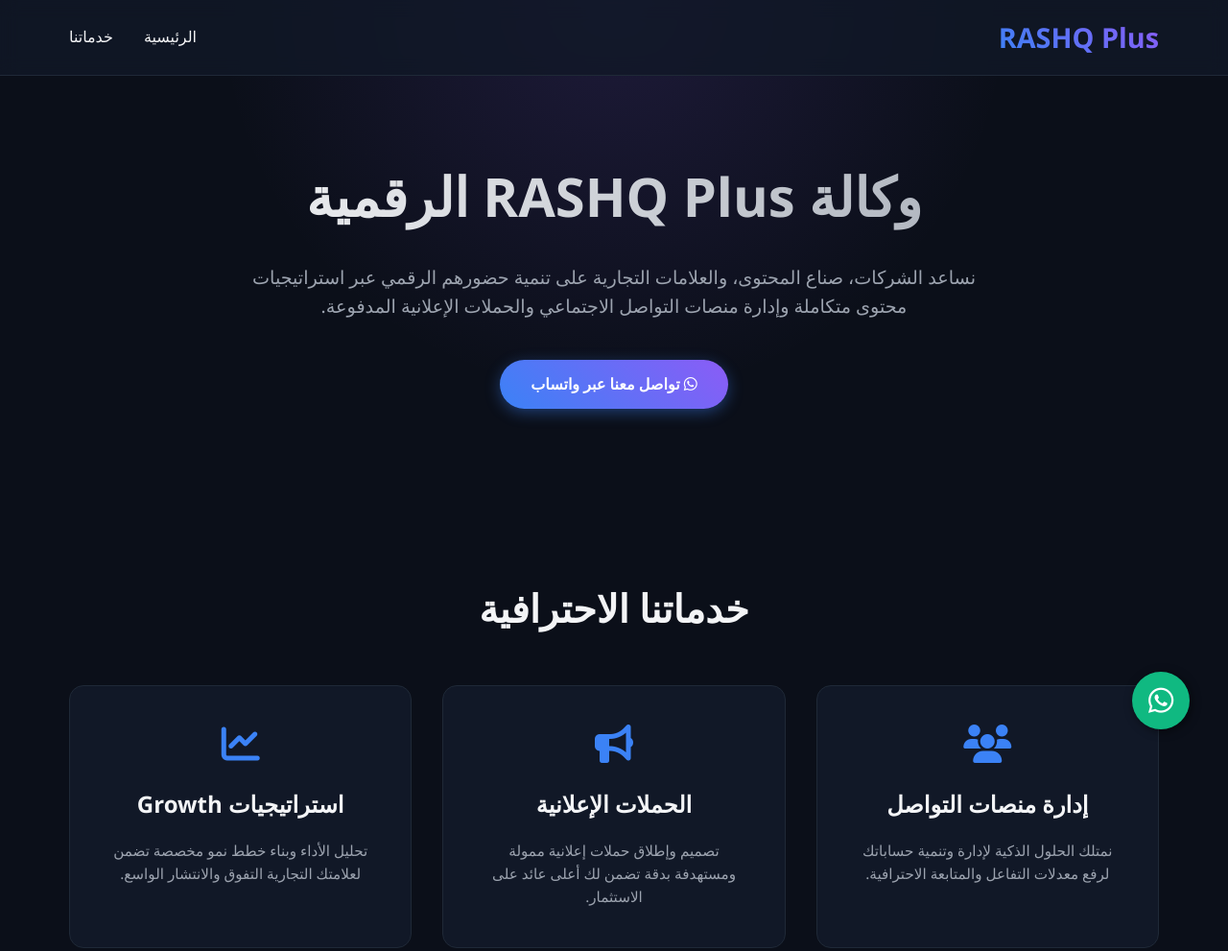
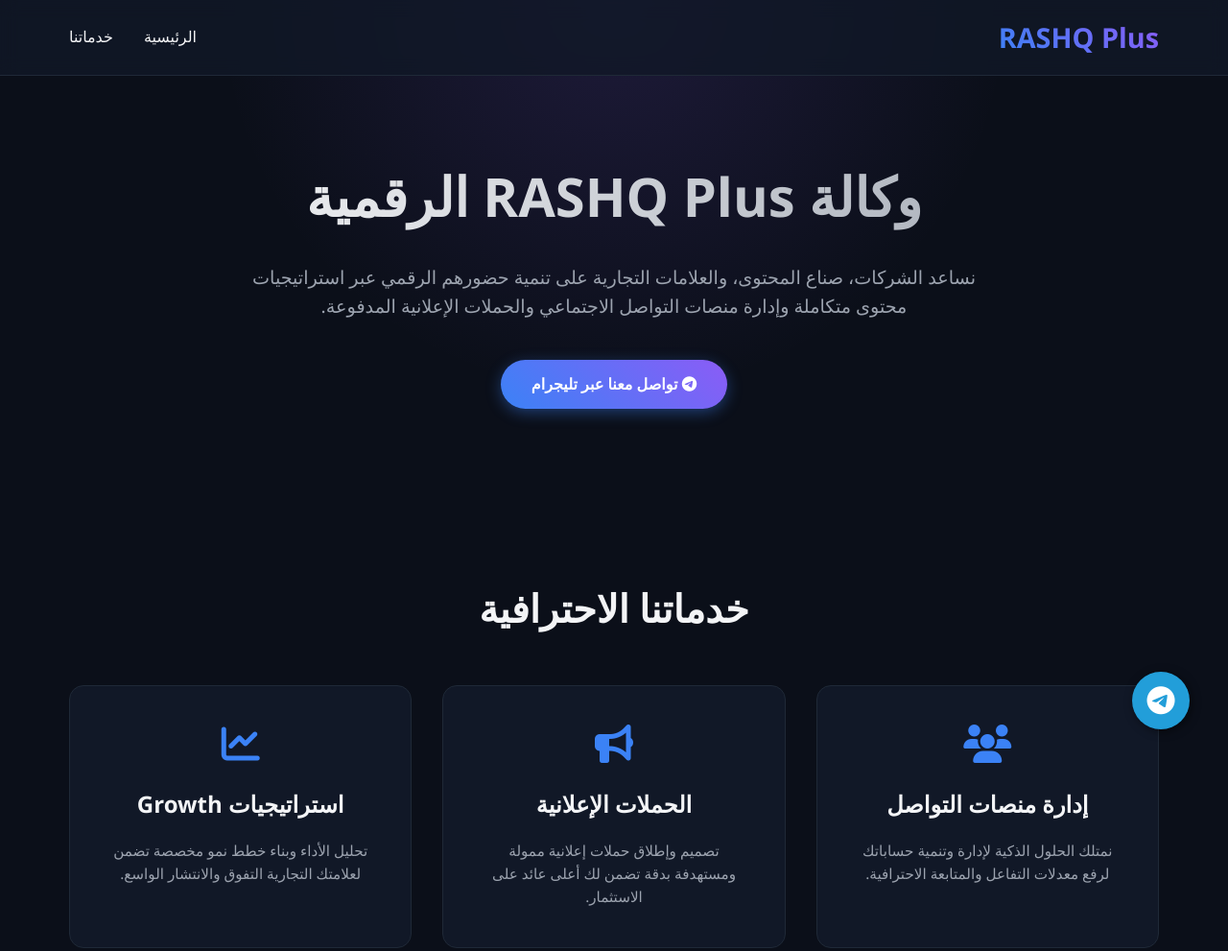
Before and after one commit to abdullahmhj51-maker/-abdullahmhj51-maker.github.io, a plain HTML site: page index.html in a window 1280 px wide. Shown: the top 991 px of the page at 96% size. Drawn offline with Linux system fonts and the light colour scheme.

Commit message:
Update index.html

```diff
--- a/index.html
+++ b/index.html
@@ -12,7 +12,7 @@
             --text-color: #f3f4f6;
             --primary: #3b82f6;
             --secondary: #8b5cf6;
-            --accent: #10b981;
+            --accent: #229ed9; /* لون تليجرام الرسمي الأزرق */
         }
         * { margin: 0; padding: 0; box-sizing: border-box; font-family: 'Segoe UI', sans-serif; }
         body { background-color: var(--bg-color); color: var(--text-color); line-height: 1.6; }
@@ -36,8 +36,8 @@
         .service-card i { font-size: 2.5rem; margin-bottom: 1.5rem; color: var(--primary); }
         .service-card h3 { margin-bottom: 1rem; font-size: 1.5rem; }
         .service-card p { color: #9ca3af; font-size: 0.95rem; }
-        .whatsapp-float { position: fixed; bottom: 40px; right: 40px; background-color: var(--accent); color: white; width: 60px; height: 60px; border-radius: 50px; display: flex; align-items: center; justify-content: center; font-size: 30px; box-shadow: 2px 2px 10px rgba(0,0,0,0.5); z-index: 100; text-decoration: none; transition: transform 0.3s; }
-        .whatsapp-float:hover { transform: scale(1.1); }
+        .telegram-float { position: fixed; bottom: 40px; right: 40px; background-color: var(--accent); color: white; width: 60px; height: 60px; border-radius: 50px; display: flex; align-items: center; justify-content: center; font-size: 30px; box-shadow: 2px 2px 10px rgba(0,0,0,0.5); z-index: 100; text-decoration: none; transition: transform 0.3s; }
+        .telegram-float:hover { transform: scale(1.1); }
         footer { background-color: #030712; text-align: center; padding: 2rem; border-top: 1px solid #1f2937; color: #6b7280; }
         @media (max-width: 768px) { .nav-links { display: none; } .hero h1 { font-size: 2.2rem; } }
     </style>
@@ -55,7 +55,7 @@
     <section class="hero">
         <h1>وكالة RASHQ Plus الرقمية</h1>
         <p>نساعد الشركات، صناع المحتوى، والعلامات التجارية على تنمية حضورهم الرقمي عبر استراتيجيات محتوى متكاملة وإدارة منصات التواصل الاجتماعي والحملات الإعلانية المدفوعة.</p>
-        <a href="https://wa.me/123456789" class="btn btn-primary"><i class="fab fa-whatsapp"></i> تواصل معنا عبر واتساب</a>
+        <a href="https://t.me/TH6XWHTRSTHZK1" class="btn btn-primary" target="_blank"><i class="fab fa-telegram-plane"></i> تواصل معنا عبر تليجرام</a>
     </section>
     <section class="services" id="services">
         <h2 class="section-title">خدماتنا الاحترافية</h2>
@@ -77,8 +77,8 @@
             </div>
         </div>
     </section>
-    <a href="https://wa.me/123456789" class="whatsapp-float" target="_blank">
-        <i class="fab fa-whatsapp"></i>
+    <a href="https://t.me/TH6XWHTRSTHZK1" class="telegram-float" target="_blank">
+        <i class="fab fa-telegram-plane"></i>
     </a>
     <footer>
         <p>&copy; 2026 RASHQ Plus. جميع الحقوق محفوظة.</p>
```
